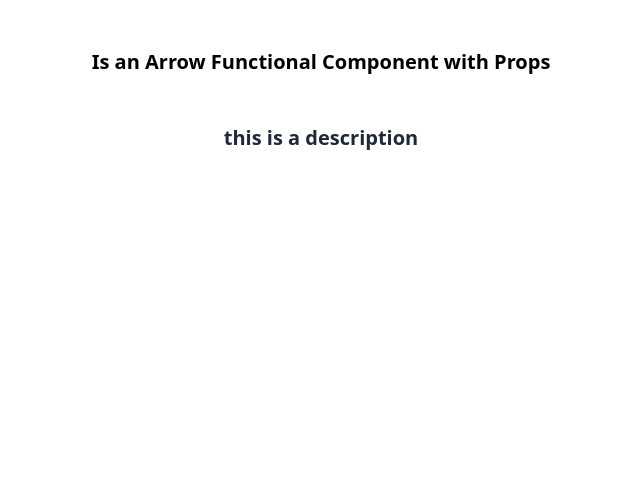
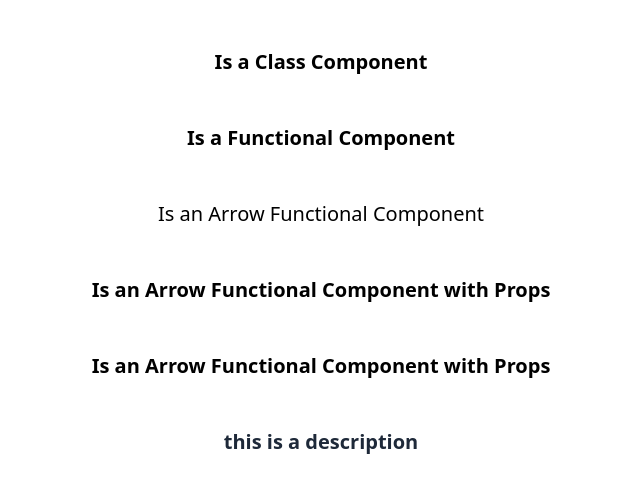
Before and after one commit to STzelas/cf7-react-intro, a React (Vite) app: page / in a window 1280 px wide. Shown: the top 492 px of the page, without its empty margins (319-959 px from the left). Built offline with nearby package versions, Linux system fonts and the light colour scheme.

Commit message:
feat: all components now show on page

```diff
--- a/src/App.tsx
+++ b/src/App.tsx
@@ -1,15 +1,17 @@
-// import ClassComponent from "./components/ClassComponent.tsx";
-// import FunctionalComponent from "./components/FunctionalComponent.tsx";
-// import ArrowFunctionalComponent from "./components/ArrowFunctionalComponent.tsx";
-// import ArrowFunctionalComponentWithProps from "./components/ArrowFunctionalComponentWithProps.tsx";
+import ClassComponent from "./components/ClassComponent.tsx";
+import FunctionalComponent from "./components/FunctionalComponent.tsx";
+import ArrowFunctionalComponent from "./components/ArrowFunctionalComponent.tsx";
+import ArrowFunctionalComponentWithProps from "./components/ArrowFunctionalComponentWithProps.tsx";
 import ArrowFunctionalComponentWithPropsType from "./components/ArrowFunctionalComponentWithPropsType.tsx";
 
 function App() {
 
   return (
     <>
-        {/*<ArrowFunctionalComponent/>*/}
-        {/*<ArrowFunctionalComponentWithProps title={"Is an Arrow Functional Component with Props"} />*/}
+        <ClassComponent/>
+        <FunctionalComponent/>
+        <ArrowFunctionalComponent/>
+        <ArrowFunctionalComponentWithProps title={"Is an Arrow Functional Component with Props"} />
         <ArrowFunctionalComponentWithPropsType
             title={"Is an Arrow Functional Component with Props"}
             description={"this is a description"}/>
```
